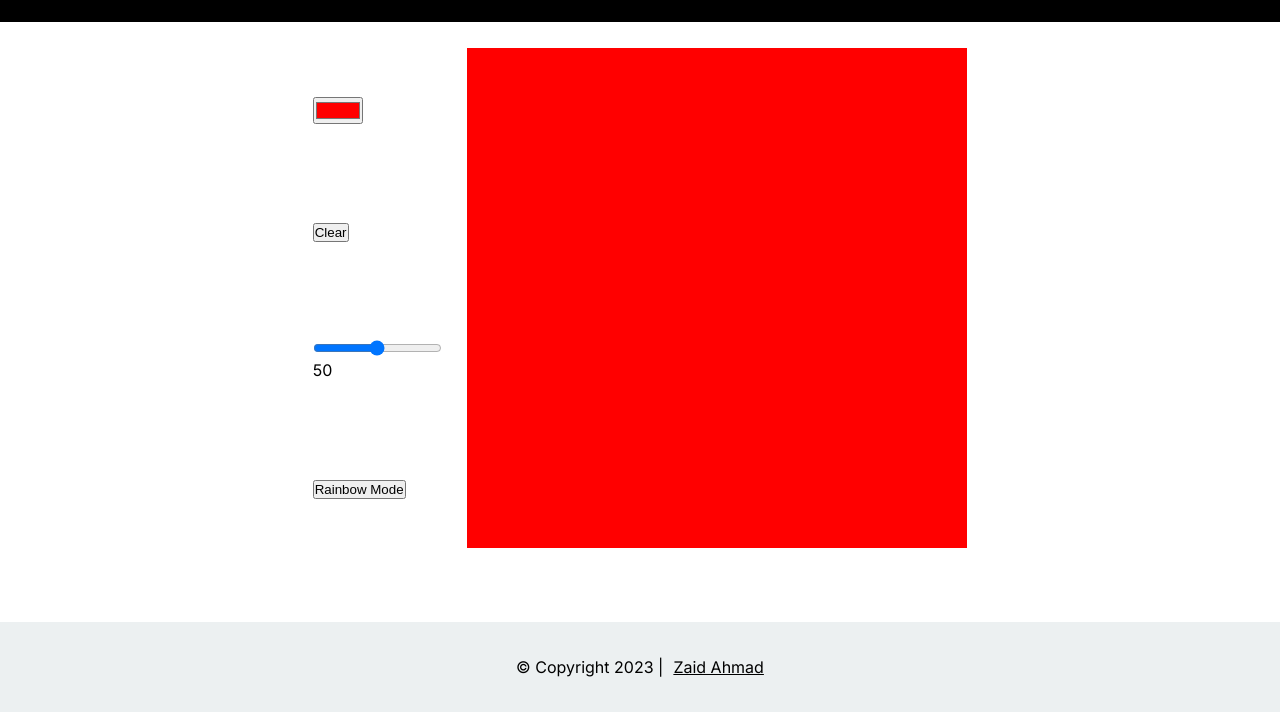
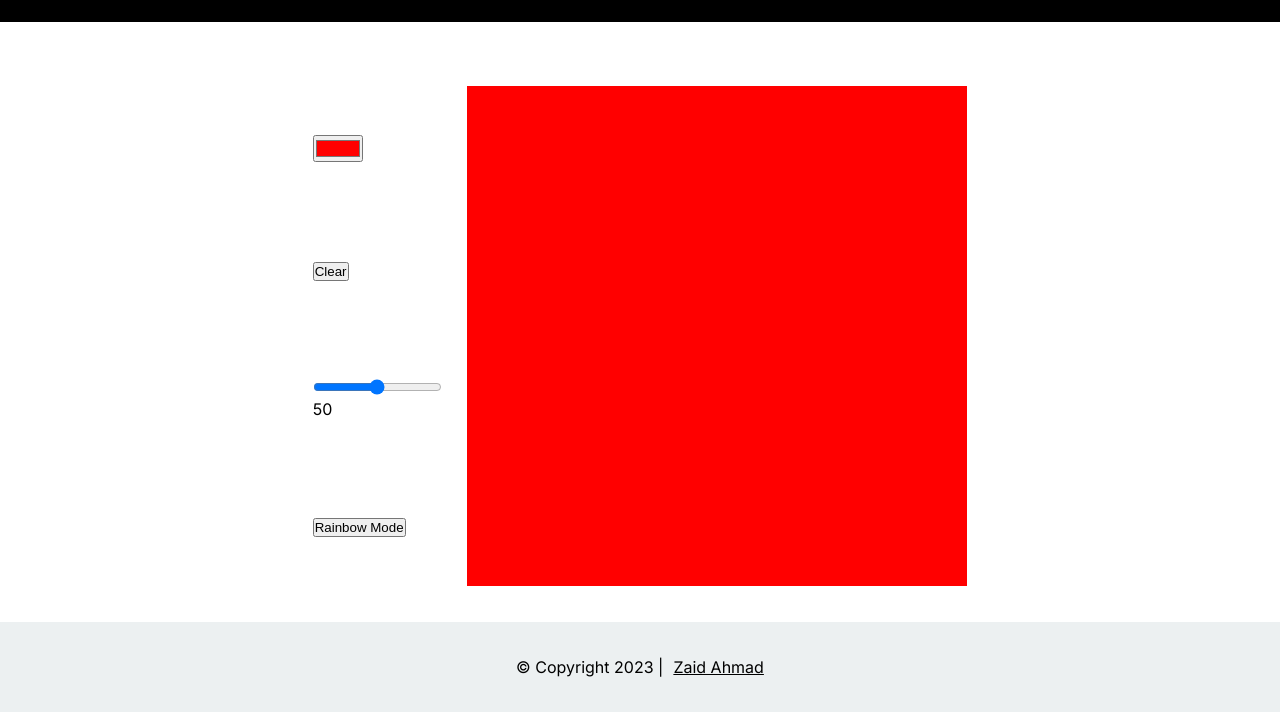
Before and after one commit to zaid-ahmad/etch-a-sketch, a plain HTML site: page index.html in a window 1280 px wide. Shown: the part 88-800 px from the top of the page. Drawn offline with Linux system fonts and the light colour scheme.

Commit message:
Add README.md

```diff
--- a/style.css
+++ b/style.css
@@ -14,7 +14,7 @@ html, body {
     display: flex;
     justify-content: center;
     align-items: center;
-    padding-top: 2%;
+    padding-top: 5%;
 }
 
 header {
```
Also changed, not shown: index.html (line endings or trailing spaces), 1 other file.
